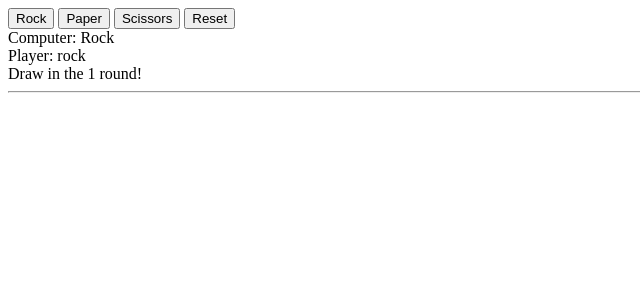
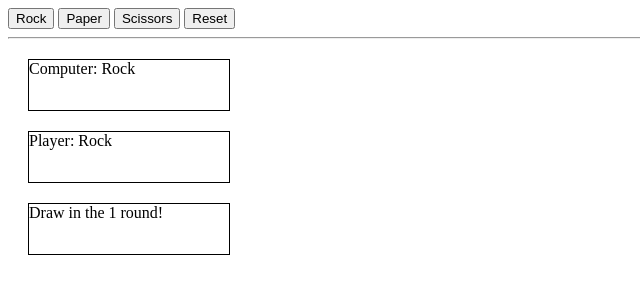
Before and after one commit to DayanWalter/TOP-rock-paper-scissors, a plain HTML site: page index.html in a window 1280 px wide. Both pictures are taken after a click on the button "Rock". Shown: the whole page, without its empty margins (0-640 px from the left). Drawn offline with Linux system fonts and the light colour scheme.

Commit message:
Added divs, borders. Changed words to upperCase

```diff
--- a/index.html
+++ b/index.html
@@ -12,7 +12,19 @@
     <button class="rps" id="paper">Paper</button>
     <button class="rps" id="scissors">Scissors</button>
     <button id="reset">Reset</button>
+    <hr>
 
-    <div id="log"></div>
+    <div class="gameInput" id="computerText"></div>
+    <div class="gameInput" id="playerText"></div>
+    <div class="gameInput" id="result"></div>
+    <style>
+
+        .gameInput{
+border: solid 1px black;
+width: 200px;
+height: 50px;
+margin: 20px;
+        }
+    </style>
 </body>
 </html>
--- a/rockpaperscissors.js
+++ b/rockpaperscissors.js
@@ -3,6 +3,10 @@ const paperButton = document.querySelector("#paper");
 const scissorsButton = document.querySelector("#scissors");
 
 const resetButton = document.querySelector("#reset");
+
+let computerLogElement = document.querySelector("#computerText");
+let playerLogElement = document.querySelector("#playerText");
+let resultLogElement = document.querySelector("#result")
 
   rockButton.addEventListener("click", getPlayerSelection);
   paperButton.addEventListener("click",getPlayerSelection);
@@ -31,92 +35,90 @@ function getPlayerSelection(event) {
   const computerSelection = getComputerChoice();
   // console.log(`Computer: ${computerSelection}`);
 
-  let logElement = document.getElementById("log");
-  logElement.innerHTML += `Computer: ${computerSelection}<br>`;
+  computerLogElement.innerHTML = `Computer: ${computerSelection}<br>`;
 
   if(event.target.id === "rock"){
-    playerSelection = "rock";
+    playerSelection = "Rock";
     // console.log(`Player: ${playerSelection}`);
-    logElement.innerHTML += `Player: ${playerSelection}<br>`;
+    playerLogElement.innerHTML = `Player: ${playerSelection}<br>`;
 
     playRound(playerSelection, computerSelection);
 
   }else if(event.target.id === "paper"){
-    playerSelection = "paper";
+    playerSelection = "Paper";
     // console.log(`Player: ${playerSelection}`);
-    logElement.innerHTML += `Player: ${playerSelection}<br>`;
+    playerLogElement.innerHTML = `Player: ${playerSelection}<br>`;
 
     playRound(playerSelection, computerSelection);
 
   }else if(event.target.id === "scissors"){
-    playerSelection = "scissors";
+    playerSelection = "Scissors";
     // console.log(`Player: ${playerSelection}`);
-    logElement.innerHTML += `Player: ${playerSelection}<br>`;
+    playerLogElement.innerHTML = `Player: ${playerSelection}<br>`;
 
     playRound(playerSelection, computerSelection);
 
   }else{
     // console.log("Something went wrong")
-    logElement.innerHTML += `Something went wrong!!!`;
+    logElement.innerHTML = `Something went wrong!!!`;
   }
 };
 
 // compare and checking the choices, adding scores and counting the rounds
 function playRound(playerSelection, computerSelection){
-  let logElement = document.getElementById("log");
 
   // compare choices
   const draw =(
-          (computerSelection == "Rock") & (playerSelection == "rock") ||
-          (computerSelection == "Paper") & (playerSelection == "paper") ||
-          (computerSelection == "Scissors") & (playerSelection == "scissors")
+          (computerSelection == "Rock") & (playerSelection == "Rock") ||
+          (computerSelection == "Paper") & (playerSelection == "Paper") ||
+          (computerSelection == "Scissors") & (playerSelection == "Scissors")
               )
 
   const playerWon = (
-          (computerSelection == "Rock") & (playerSelection == "paper") ||
-          (computerSelection == "Paper") & (playerSelection == "scissors") ||
-          (computerSelection == "Scissors") & (playerSelection == "rock")
+          (computerSelection == "Rock") & (playerSelection == "Paper") ||
+          (computerSelection == "Paper") & (playerSelection == "Scissors") ||
+          (computerSelection == "Scissors") & (playerSelection == "Rock")
               )
 
   const computerWon = (
-          (computerSelection == "Rock") & (playerSelection == "scissors") ||
-          (computerSelection == "Paper") & (playerSelection == "rock") ||
-          (computerSelection == "Scissors") & (playerSelection == "paper")
+          (computerSelection == "Rock") & (playerSelection == "Scissors") ||
+          (computerSelection == "Paper") & (playerSelection == "Rock") ||
+          (computerSelection == "Scissors") & (playerSelection == "Paper")
               )
 
 // checking the choices, adding scores and returning string
   if(draw){
       // console.log ("Draw!");
       ++round;
-      logElement.innerHTML += `Draw in the ${round} round!<br><hr>`;
+      resultLogElement.innerHTML = `Draw in the ${round} round!<br>`;
 
   }else if(playerWon){
     // console.log ("Player won!");
     ++playerScore;
     ++round;
-    logElement.innerHTML += `Player won!<br>Player got ${playerScore} Points in the ${round} round!<hr>`;
+    resultLogElement.innerHTML = `Player got ${playerScore} Points in the ${round} round!`;
     // console.log(playerScore);
   }else if(computerWon){
     // console.log("Computer won!");
     ++computerScore;
     ++round;
-    logElement.innerHTML += `Computer won!<br>Computer got ${computerScore} Points in the ${round} round!<hr>`;
+    resultLogElement.innerHTML = `Computer got ${computerScore} points in the ${round} round!`;
     // console.log(computerScore);
   }else{
     // console.log ("Just Rock, Paper, Scissors; Nothing Else!");
-    logElement.innerHTML += `Just Rock, Paper, Scissors; Nothing Else!<br><hr>`
+    resultLogElement.innerHTML = `Just Rock, Paper, Scissors; Nothing Else!<br>`
 
 // play 5 rounds then start over
   }
   if(playerScore === 5){
     // console.log("Player won 5 Rounds")
-    logElement.innerHTML += `PLAYER WON 5 ROUNDS!!!<br><hr><hr>`;
+    resultLogElement.innerHTML = `PLAYER WON 5 ROUNDS!!!<br>With ${playerScore} points against ${computerScore} points.`;
     playerScore = 0;
     computerScore = 0;
     round = 0;
   }else if(computerScore === 5){
     // console.log("Computer won 5 Rounds")
-    logElement.innerHTML += `COMPUTER WON 5 ROUNDS!!!<br><hr><hr>`;
+    resultLogElement.innerHTML = `COMPUTER WON 5 ROUNDS!!!<br>With ${computerScore} points against ${playerScore} points.`;
     playerScore = 0;
     computerScore = 0;
     round = 0;
```
